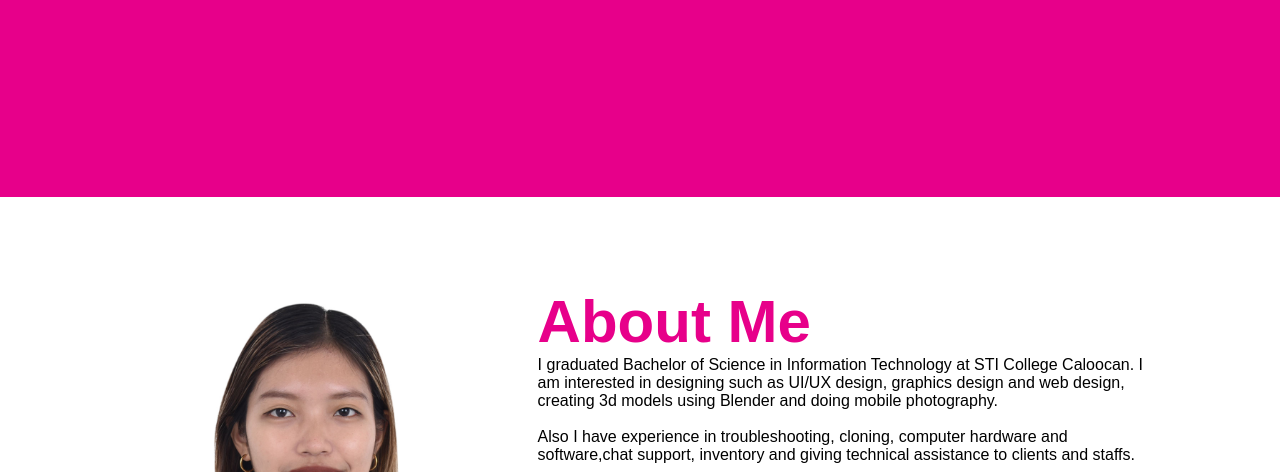
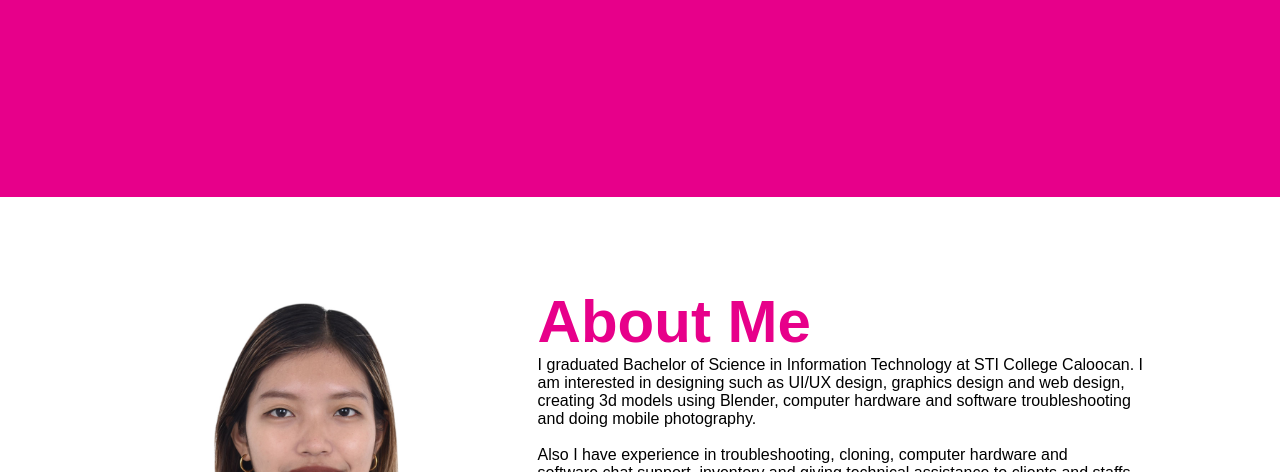
Before and after one commit to Aera-shi/Portfolio, a plain HTML site: page index.html in a window 1280 px wide. Shown: the part 480-952 px from the top of the page. Drawn offline with Linux system fonts and the light colour scheme.

Commit message:
info update

```diff
--- a/index.html
+++ b/index.html
@@ -43,7 +43,8 @@
                         <p>
                             I graduated Bachelor of Science in Information Technology at STI College Caloocan.
                             I am interested in designing such as UI/UX design, graphics design and web design,
-                            creating 3d models using Blender and doing mobile photography.
+                            creating 3d models using Blender, computer hardware and software troubleshooting and doing
+                            mobile photography.
                         </p> <br>
                         <p>
                             Also I have experience in troubleshooting, cloning, computer hardware and
```
